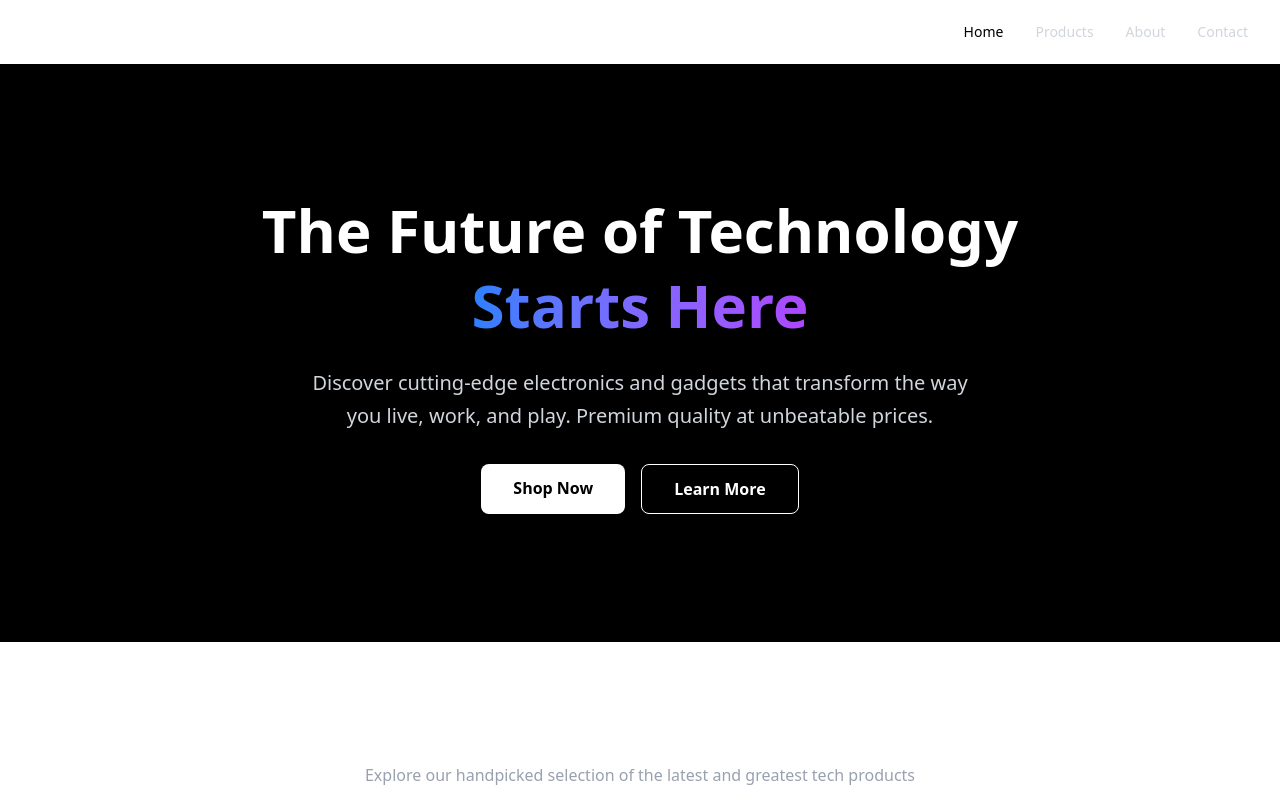
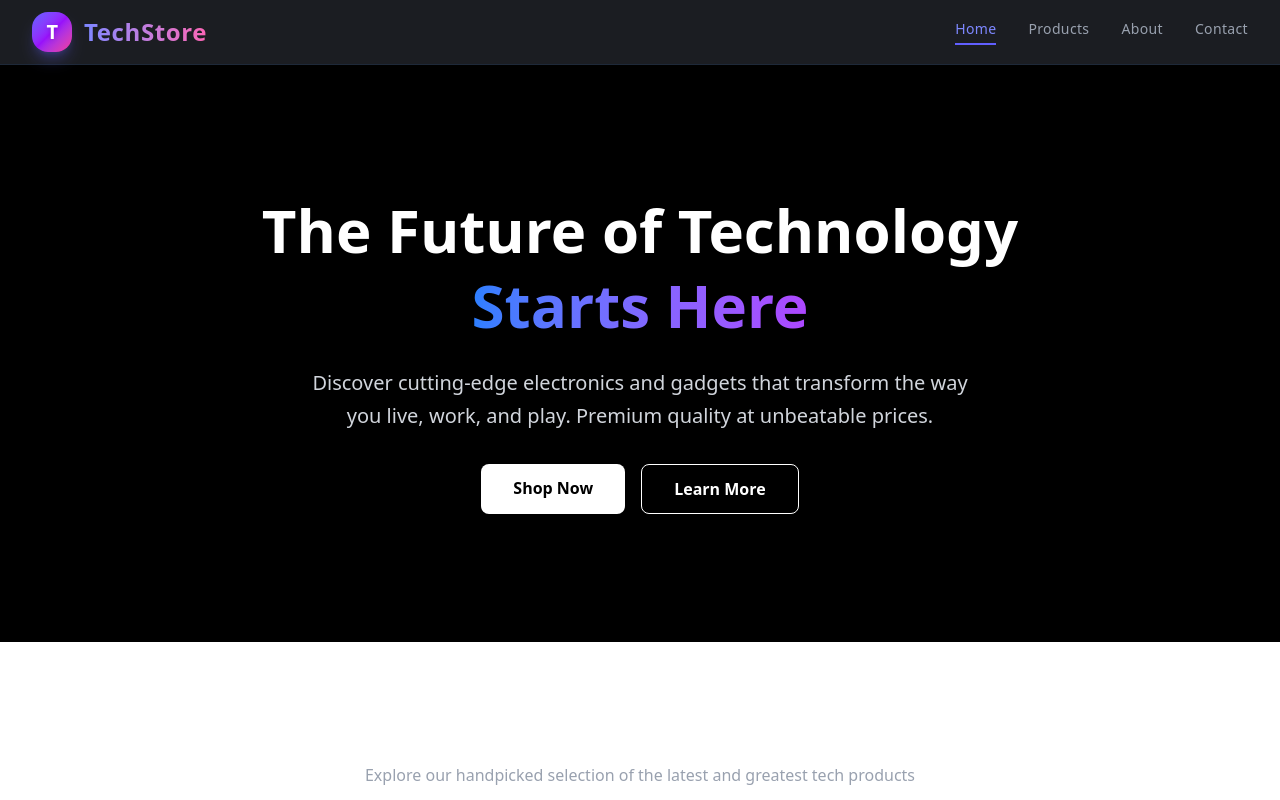
Before and after one commit to Boldecca/Static-ecommerce, a React (Vite) app: page / in a window 1280 px wide. Shown: the top 800 px of the page. Built offline with nearby package versions, Linux system fonts and the light colour scheme.

Commit message:
updated navbar file

```diff
--- a/package.json
+++ b/package.json
@@ -19,7 +19,7 @@
     "@tailwindcss/vite": "^4.1.16",
     "@types/react": "^19.1.16",
     "@types/react-dom": "^19.1.9",
-    "@vitejs/plugin-react": "^5.0.4",
+    "@vitejs/plugin-react": "^5.1.0",
     "autoprefixer": "^10.4.21",
     "eslint": "^9.36.0",
     "eslint-plugin-react-hooks": "^5.2.0",
@@ -27,6 +27,6 @@
     "globals": "^16.4.0",
     "postcss": "^8.5.6",
     "tailwindcss": "^4.1.16",
-    "vite": "^7.1.7"
+    "vite": "^7.1.12"
   }
 }
--- a/src/components/Navbar.jsx
+++ b/src/components/Navbar.jsx
@@ -17,25 +17,34 @@ function Navbar() {
   ]
 
   return (
-    <nav className="bg-dark-lighter border-b border-dark-border sticky top-0 z-50">
+    <nav className="bg-[#0f1117]/95 backdrop-blur-md border-b border-gray-800 sticky top-0 z-50 shadow-md transition-all duration-300">
       <div className="max-w-7xl mx-auto px-4 sm:px-6 lg:px-8">
         <div className="flex justify-between items-center h-16">
-          {/* Logo */}
-          <Link to="/" className="flex items-center space-x-2">
-            <div className="w-8 h-8 bg-gradient-to-br from-primary to-secondary rounded-lg flex items-center justify-center">
-              <span className="text-white font-bold text-xl">T</span>
+          {/* 🔹 Logo Section */}
+          <Link to="/" className="flex items-center space-x-3 group">
+            <div className="relative w-10 h-10 flex items-center justify-center bg-gradient-to-br from-indigo-500 via-purple-600 to-pink-500 rounded-2xl shadow-lg shadow-indigo-500/30 transition-transform transform group-hover:scale-110 duration-300">
+              <span className="text-white font-extrabold text-xl tracking-tight drop-shadow-sm">
+                T
+              </span>
+              {/* Soft glow on hover */}
+              <div className="absolute inset-0 rounded-2xl blur-lg bg-gradient-to-br from-indigo-500/40 to-pink-500/40 opacity-0 group-hover:opacity-100 transition-opacity duration-500"></div>
             </div>
-            <span className="text-xl font-bold text-white">TechStore</span>
+
+            <span className="text-2xl font-semibold bg-gradient-to-r from-indigo-400 to-pink-400 text-transparent bg-clip-text tracking-wide group-hover:from-indigo-300 group-hover:to-pink-300 transition-all duration-300">
+              TechStore
+            </span>
           </Link>
 
-          {/* Desktop Navigation */}
+          {/* 🔹 Desktop Navigation */}
           <div className="hidden md:flex space-x-8">
             {navLinks.map((link) => (
               <Link
                 key={link.path}
                 to={link.path}
-                className={`text-sm font-medium transition-colors ${
-                  isActive(link.path) ? "text-primary" : "text-gray-300 hover:text-white"
+                className={`text-sm font-medium tracking-wide transition-colors ${
+                  isActive(link.path)
+                    ? "text-indigo-400 border-b-2 border-indigo-500 pb-1"
+                    : "text-gray-400 hover:text-white"
                 }`}
               >
                 {link.label}
@@ -43,8 +52,11 @@ function Navbar() {
             ))}
           </div>
 
-          {/* Mobile menu button */}
-          <button onClick={() => setIsMenuOpen(!isMenuOpen)} className="md:hidden text-gray-300 hover:text-white">
+          {/* 🔹 Mobile Menu Button */}
+          <button
+            onClick={() => setIsMenuOpen(!isMenuOpen)}
+            className="md:hidden text-gray-300 hover:text-white transition"
+          >
             <svg
               className="w-6 h-6"
               fill="none"
@@ -54,21 +66,27 @@ function Navbar() {
               viewBox="0 0 24 24"
               stroke="currentColor"
             >
-              {isMenuOpen ? <path d="M6 18L18 6M6 6l12 12" /> : <path d="M4 6h16M4 12h16M4 18h16" />}
+              {isMenuOpen ? (
+                <path d="M6 18L18 6M6 6l12 12" />
+              ) : (
+                <path d="M4 6h16M4 12h16M4 18h16" />
+              )}
             </svg>
           </button>
         </div>
 
-        {/* Mobile Navigation */}
+        {/* 🔹 Mobile Navigation Dropdown */}
         {isMenuOpen && (
-          <div className="md:hidden py-4 space-y-2">
+          <div className="md:hidden py-3 space-y-2 animate-fadeIn">
             {navLinks.map((link) => (
               <Link
                 key={link.path}
                 to={link.path}
                 onClick={() => setIsMenuOpen(false)}
-                className={`block px-4 py-2 text-sm font-medium rounded-lg transition-colors ${
-                  isActive(link.path) ? "bg-primary text-white" : "text-gray-300 hover:bg-dark-border hover:text-white"
+                className={`block px-4 py-2 text-sm font-medium rounded-lg transition-all duration-200 ${
+                  isActive(link.path)
+                    ? "bg-indigo-600 text-white shadow-md"
+                    : "text-gray-300 hover:bg-gray-800 hover:text-white"
                 }`}
               >
                 {link.label}
```
Also changed, not shown: 1 other file (tests, documents, lock files or other folders).
